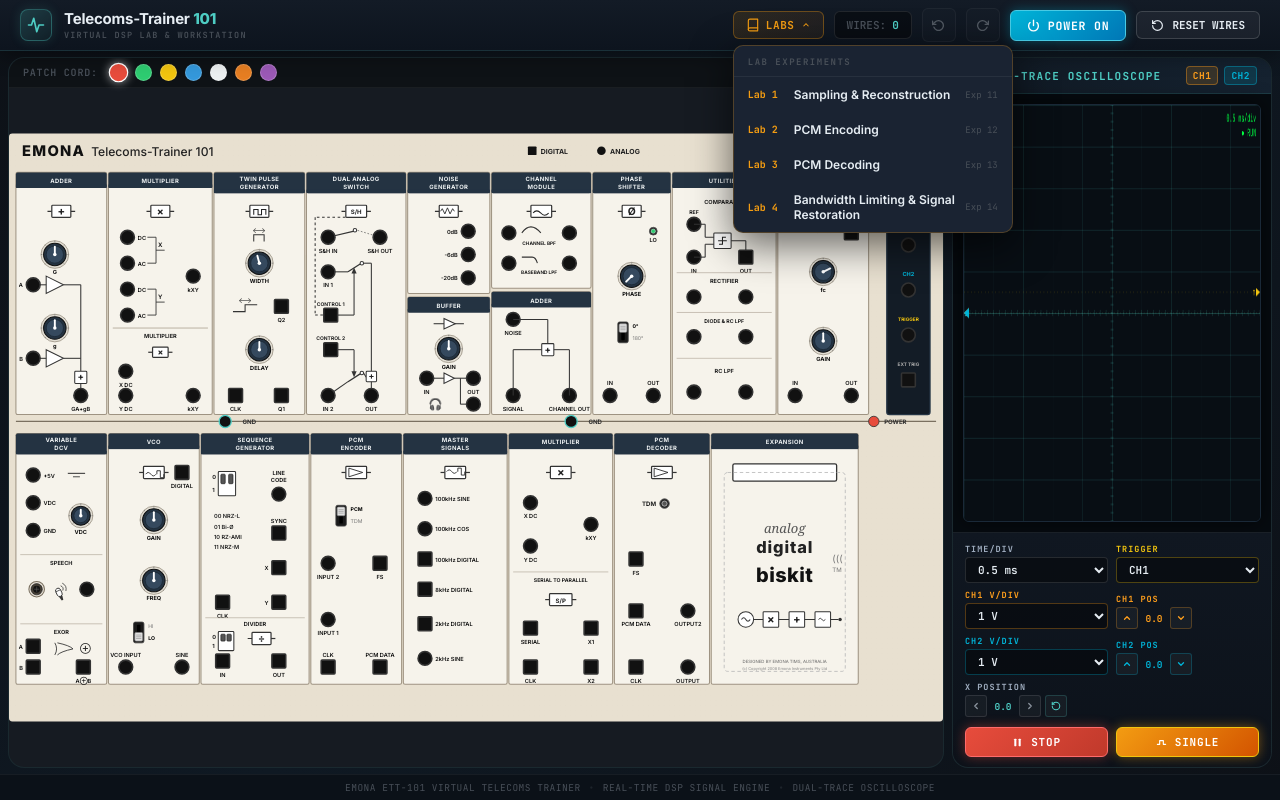
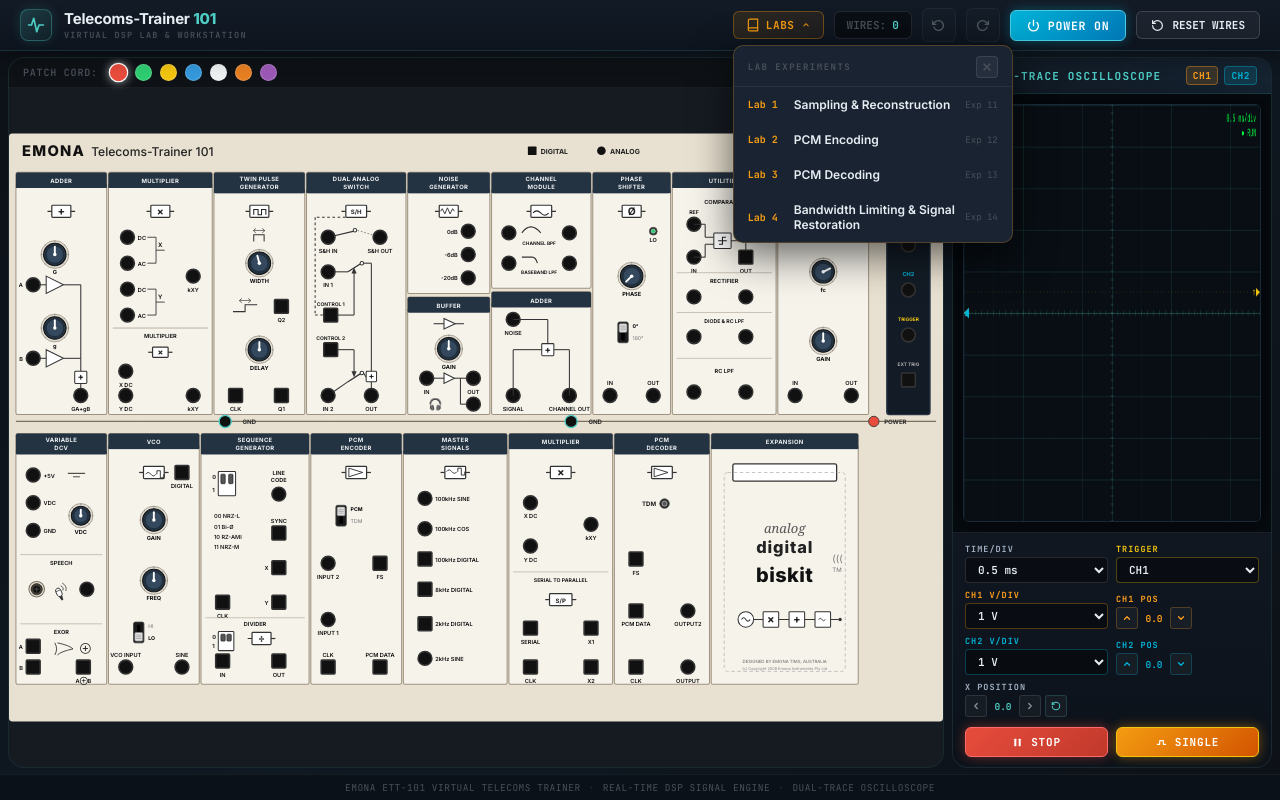
Before and after one commit to omaralaa7/telecoms-trainer-simulator-omarator, a React (Vite) app in the folder telecoms-app/: page / in a window 1280 px wide. Both pictures are taken after a click on the button "LABS". Built offline with nearby package versions, Linux system fonts and the light colour scheme.

Commit message:
Phase 2+3: Add X close button to labs dropdown + fix wire overlap with per-wire routing offsets

```diff
--- a/telecoms-app/src/App.css
+++ b/telecoms-app/src/App.css
@@ -315,6 +315,9 @@
 }
 
 .lab-dropdown-header {
+  display: flex;
+  justify-content: space-between;
+  align-items: center;
   padding: 10px 14px 8px;
   font-family: 'JetBrains Mono', monospace;
   font-size: 9px;
@@ -322,6 +325,26 @@
   letter-spacing: 1.5px;
   color: var(--text-muted);
   border-bottom: 1px solid rgba(255, 255, 255, 0.06);
+}
+
+.lab-dropdown-close {
+  display: flex;
+  align-items: center;
+  justify-content: center;
+  width: 22px;
+  height: 22px;
+  border-radius: 4px;
+  border: 1px solid rgba(255, 255, 255, 0.1);
+  background: rgba(255, 255, 255, 0.05);
+  color: var(--text-muted);
+  cursor: pointer;
+  transition: all 0.15s ease;
+}
+
+.lab-dropdown-close:hover {
+  background: rgba(231, 76, 60, 0.2);
+  border-color: rgba(231, 76, 60, 0.4);
+  color: #e74c3c;
 }
 
 .lab-dropdown-item {
--- a/telecoms-app/src/components/LabExperiments/LabExperimentsHub.tsx
+++ b/telecoms-app/src/components/LabExperiments/LabExperimentsHub.tsx
@@ -152,7 +152,15 @@
         {/* ─── Dropdown Menu ─────────────────────── */}
         {dropdownOpen && (
           <div className="lab-dropdown-menu">
-            <div className="lab-dropdown-header">LAB EXPERIMENTS</div>
+            <div className="lab-dropdown-header">
+              <span>LAB EXPERIMENTS</span>
+              <button className="lab-dropdown-close" onClick={() => setDropdownOpen(false)} title="Close">
+                <svg width="12" height="12" viewBox="0 0 24 24" fill="none" stroke="currentColor" strokeWidth="3" strokeLinecap="round">
+                  <line x1="18" y1="6" x2="6" y2="18" />
+                  <line x1="6" y1="6" x2="18" y2="18" />
+                </svg>
+              </button>
+            </div>
             {LAB_EXPERIMENTS.map((lab) => (
               <button
                 key={lab.id}
--- a/telecoms-app/src/components/PatchPanel/WireOverlay.tsx
+++ b/telecoms-app/src/components/PatchPanel/WireOverlay.tsx
@@ -13,15 +13,22 @@
   return (
     <g className="wire-overlay">
       {/* Existing wires */}
-      {wires.map((wire) => {
+      {wires.map((wire, index) => {
         const from = getPortPos(wire.fromPortId);
         const to = getPortPos(wire.toPortId);
         if (!from || !to) return null;
 
         const dx = Math.abs(from.x - to.x);
         const dy = Math.abs(from.y - to.y);
-        const droop = Math.max(20, dx * 0.15 + dy * 0.08);
-        const midX = (from.x + to.x) / 2;
+
+        // Per-wire offset so overlapping paths separate visually
+        const baseDroop = Math.max(20, dx * 0.15 + dy * 0.08);
+        const droopOffset = (index % 5) * 10;  // 0, 10, 20, 30, 40px stagger
+        const droop = baseDroop + droopOffset;
+
+        // Slight horizontal jitter to the control point
+        const jitter = ((index % 3) - 1) * 15;  // -15, 0, +15px
+        const midX = (from.x + to.x) / 2 + jitter;
         const midY = Math.max(from.y, to.y) + droop;
         const d = `M ${from.x} ${from.y} Q ${midX} ${midY} ${to.x} ${to.y}`;
 
```
